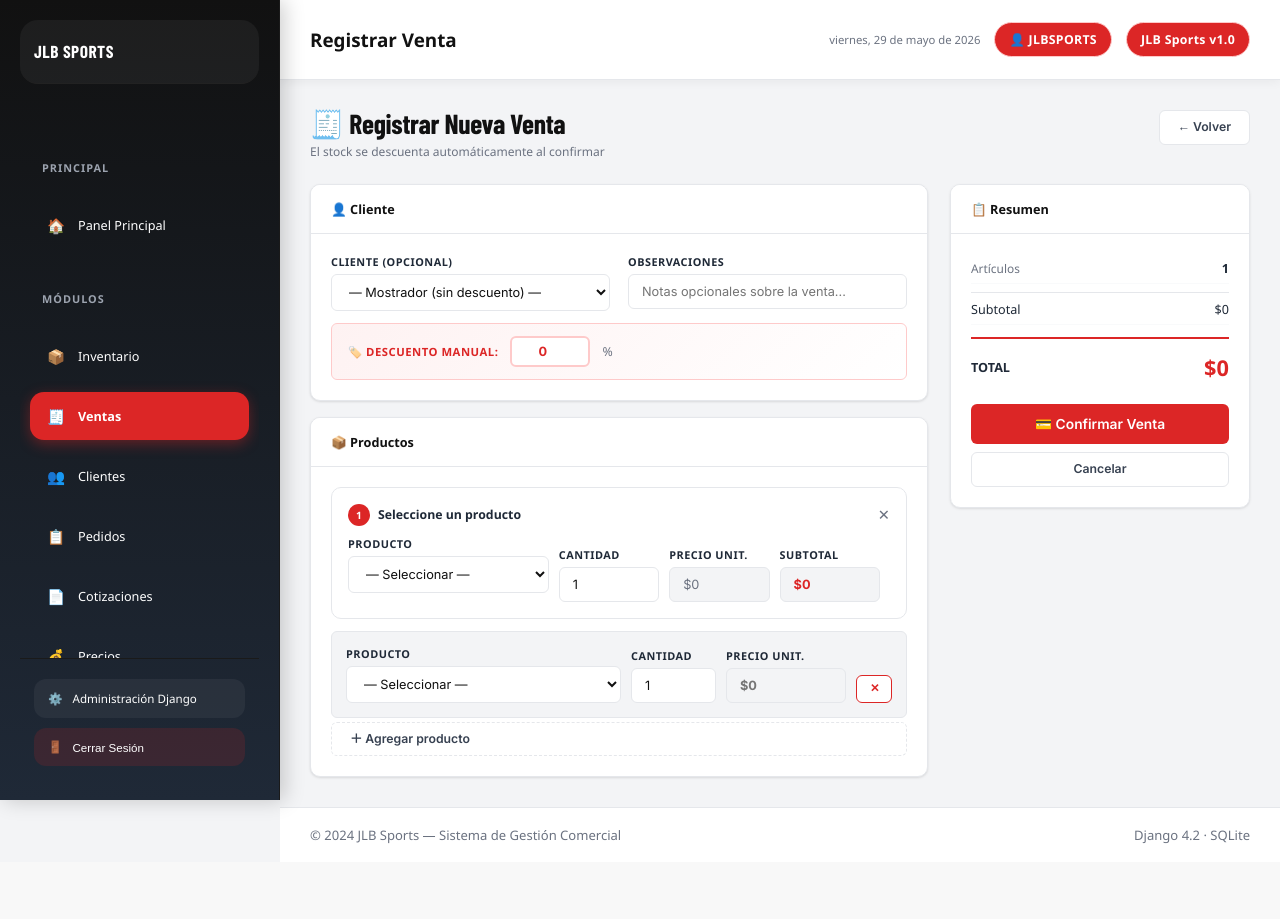
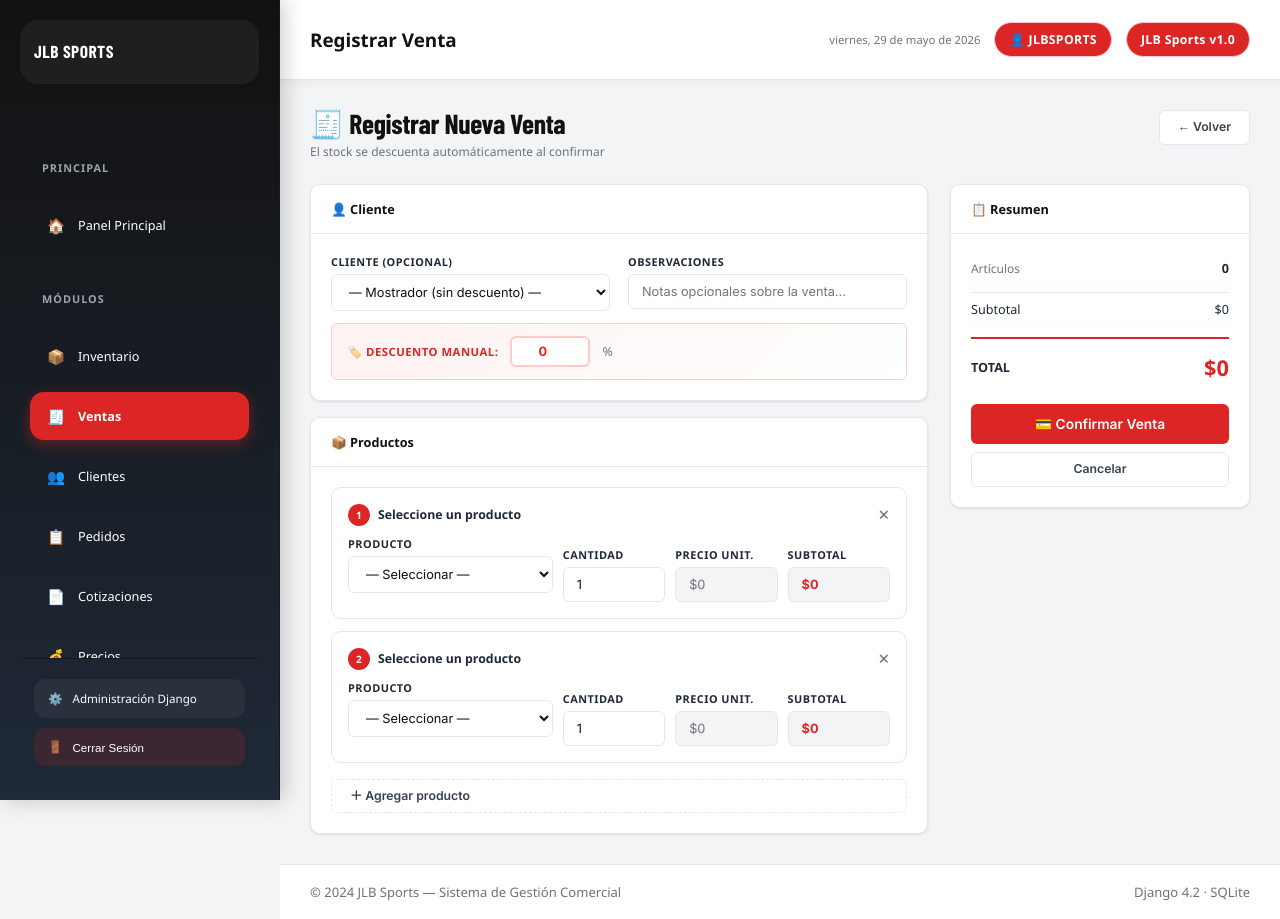
Before and after one commit to Pauuvl/JLB-SPORTS, a Django app: page /sales/new/ in a window 1280 px wide. Before the commit the page ends 843 px from the top, so only its background shows below. Run offline with Django 4.2, Linux system fonts and the light colour scheme; a user stored in the database is signed in; data comes from the database, SQL or seed files in the repository; tables that the repository leaves empty hold one stand-in row (values such as "Sample post"); some web fonts are replaced.

Commit message:
Update sale_form.html

```diff
--- a/templates/sales/sale_form.html
+++ b/templates/sales/sale_form.html
@@ -30,7 +30,7 @@
   transition: box-shadow 0.2s;
 }
 .item-card:hover { box-shadow: var(--sombra); }
-.item-grid { display: grid; grid-template-columns: 2fr 1fr 1fr 1fr auto; gap: 10px; align-items: end; }
+.item-grid { display: grid; grid-template-columns: 2fr 1fr 1fr 1fr; gap: 10px; align-items: end; }
 .item-header { display: flex; align-items: center; justify-content: space-between; margin-bottom: 10px; }
 .item-num { background: var(--rojo); color: white; width: 22px; height: 22px; border-radius: 50%; display: flex; align-items: center; justify-content: center; font-size: 0.7rem; font-weight: 800; flex-shrink: 0; }
 .color-selector-wrap {
@@ -68,7 +68,6 @@
 .resumen-subtotal { border-top: 1px solid var(--gris-borde); margin-top: 8px; padding-top: 8px; }
 .resumen-descuento { color: var(--verde); font-weight: 600; }
 .resumen-total-big { font-size: 1.5rem; font-weight: 800; color: var(--rojo); }
-.agregar-btn-wrap { display: flex; justify-content: center; margin: 14px 0; }
 @media(max-width:900px){ .venta-layout{ grid-template-columns:1fr; } .item-grid{ grid-template-columns:1fr 1fr; } }
 </style>
 {% endblock %}
@@ -178,25 +177,21 @@
 
   </div>
 </form>
+{% endblock %}
 
+{% block extra_js %}
 <script>
+/* ================================================================
+   JLB Sports — Formulario de Venta (sobreescribe main.js)
+   ================================================================ */
 window.PRODUCTOS = {{ products_json|safe }};
 
-let itemIndex = 0;
+// Índice propio para este formulario (independiente de main.js)
+let _ventaItemIndex = 0;
 
-function alCambiarCliente() {
-  const sel = document.getElementById('select-cliente');
-  const opt = sel.selectedOptions[0];
-  const descuento = parseFloat(opt.dataset.descuento) || 0;
-  document.getElementById('input-descuento').value = descuento;
-  if (descuento > 0) {
-    document.getElementById('desc-hint').textContent = `Descuento del cliente aplicado`;
-  } else {
-    document.getElementById('desc-hint').textContent = '';
-  }
-  recalcularTodo();
-}
-
+// ------------------------------------------------------------------
+// Utilidades
+// ------------------------------------------------------------------
 function formatoPesos(v) {
   return '$' + Math.round(v).toLocaleString('es-CO').replace(/,/g, '.');
 }
@@ -205,15 +200,46 @@ function getDescuento() {
   return parseFloat(document.getElementById('input-descuento').value) || 0;
 }
 
+// ------------------------------------------------------------------
+// Cliente
+// ------------------------------------------------------------------
+function alCambiarCliente() {
+  const sel = document.getElementById('select-cliente');
+  const opt = sel.selectedOptions[0];
+  const descuento = parseFloat(opt.dataset.descuento) || 0;
+  document.getElementById('input-descuento').value = descuento;
+  document.getElementById('desc-hint').textContent =
+    descuento > 0 ? 'Descuento del cliente aplicado' : '';
+  recalcularTodo();
+}
+
+// ------------------------------------------------------------------
+// Agregar / Eliminar item
+// ------------------------------------------------------------------
 function agregarItem() {
-  if (window.PRODUCTOS.length === 0) { alert('No hay productos en el inventario.'); return; }
+  if (!window.PRODUCTOS || window.PRODUCTOS.length === 0) {
+    alert('No hay productos en el inventario.');
+    return;
+  }
 
   const lista = document.getElementById('items-lista');
-  const idx = itemIndex++;
+  if (!lista) return;
 
+  const idx = _ventaItemIndex++;
+
+  // Construir opciones — usamos atributos data con JSON codificado en base64
+  // para evitar conflictos de comillas en el HTML
   const opts = window.PRODUCTOS.map(p => {
     const stockLabel = p.stock === 0 ? ' ⚠️ AGOTADO' : ` (Stock: ${p.stock})`;
-    return `<option value="${p.id}" data-precio="${p.precio}" data-stock="${p.stock}" data-colores='${JSON.stringify(p.colores)}' data-color-stocks='${JSON.stringify(p.color_stocks || [])}'>${p.nombre}${stockLabel}</option>`;
+    // Codificar listas como JSON en atributos data (comillas dobles escapadas)
+    const coloresJSON   = JSON.stringify(p.colores       || []);
+    const colorStocksJSON = JSON.stringify(p.color_stocks || []);
+    return `<option value="${p.id}"
+      data-precio="${p.precio}"
+      data-stock="${p.stock}"
+      data-colores="${coloresJSON.replace(/"/g, '&quot;')}"
+      data-colorstocks="${colorStocksJSON.replace(/"/g, '&quot;')}"
+    >${p.nombre}${stockLabel}</option>`;
   }).join('');
 
   const div = document.createElement('div');
@@ -225,12 +251,15 @@ function agregarItem() {
         <div class="item-num">${idx + 1}</div>
         <span class="bold" style="font-size:0.85rem;" id="item-name-${idx}">Seleccione un producto</span>
       </div>
-      <button type="button" onclick="eliminarItem(${idx})" style="background:none;border:none;color:var(--gris-texto);cursor:pointer;font-size:1rem;" title="Quitar">✕</button>
+      <button type="button" onclick="eliminarItem(${idx})"
+              style="background:none;border:none;color:var(--gris-texto);cursor:pointer;font-size:1rem;"
+              title="Quitar">✕</button>
     </div>
     <div class="item-grid">
       <div class="form-grupo" style="margin:0;">
         <label>Producto</label>
-        <select name="product_id[]" id="prod-sel-${idx}" onchange="alCambiarProducto(${idx})" required>
+        <select name="product_id[]" id="prod-sel-${idx}"
+                onchange="alCambiarProducto(${idx})" required>
           <option value="">— Seleccionar —</option>
           ${opts}
         </select>
@@ -243,120 +272,164 @@ function agregarItem() {
       </div>
       <div class="form-grupo" style="margin:0;">
         <label>Precio Unit.</label>
-        <input type="text" id="precio-${idx}" readonly value="$0" style="background:var(--gris-fondo);">
+        <input type="text" id="precio-${idx}" readonly value="$0"
+               style="background:var(--gris-fondo);">
       </div>
       <div class="form-grupo" style="margin:0;">
         <label>Subtotal</label>
-        <input type="text" id="subtotal-${idx}" readonly value="$0" style="background:var(--gris-fondo);font-weight:700;color:var(--rojo);">
+        <input type="text" id="subtotal-${idx}" readonly value="$0"
+               style="background:var(--gris-fondo);font-weight:700;color:var(--rojo);">
       </div>
     </div>
+
+    <!-- Selector de color — visible solo si el producto tiene colores -->
     <div class="color-selector-wrap" id="color-wrap-${idx}">
       <div class="form-grupo" style="margin:0;">
         <label>Color</label>
-        <select name="color_vendido[]" id="color-sel-${idx}" onchange="validarColorStock(${idx}); recalcularTodo();">
+        <select name="color_vendido[]" id="color-sel-${idx}"
+                onchange="validarColorStock(${idx}); recalcularTodo();">
           <option value="">— Sin color específico —</option>
         </select>
         <div class="color-stock-info" id="color-stock-info-${idx}"></div>
       </div>
     </div>
   `;
+
   lista.appendChild(div);
   recalcularTodo();
 }
 
+function eliminarItem(idx) {
+  document.getElementById(`item-${idx}`)?.remove();
+  recalcularTodo();
+}
+
+// ------------------------------------------------------------------
+// Cambio de producto → actualizar precio, stock badge y selector color
+// ------------------------------------------------------------------
 function alCambiarProducto(idx) {
   const sel = document.getElementById(`prod-sel-${idx}`);
-  const opt = sel.selectedOptions[0];
+  const opt = sel?.selectedOptions[0];
   if (!opt || !opt.value) return;
 
   const precio = parseFloat(opt.dataset.precio) || 0;
-  const stock = parseInt(opt.dataset.stock) || 0;
-  const colores = JSON.parse(opt.dataset.colores || '[]');
-  const colorStocks = JSON.parse(opt.dataset.colorStocks || '[]');
+  const stock  = parseInt(opt.dataset.stock)    || 0;
 
-  document.getElementById(`item-name-${idx}`).textContent = opt.text.split(' (Stock')[0].split(' ⚠️')[0];
+  // Leer listas desde los atributos data (decodificando &quot; → ")
+  let colores    = [];
+  let colorStocks = [];
+  try {
+    colores     = JSON.parse(opt.getAttribute('data-colores')     || '[]');
+    colorStocks = JSON.parse(opt.getAttribute('data-colorstocks') || '[]');
+  } catch(e) {
+    console.warn('Error parseando colores:', e);
+  }
+
+  // Nombre del producto (sin el stock label)
+  document.getElementById(`item-name-${idx}`).textContent =
+    opt.text.replace(/\s*⚠️ AGOTADO|\s*\(Stock:.*?\)/, '').trim();
+
+  // Precio
   document.getElementById(`precio-${idx}`).value = formatoPesos(precio);
 
-  // Stock badge
+  // Badge de stock general
   let badgeClass = 'stock-ok', badgeText = `Stock: ${stock}`;
-  if (stock === 0) { badgeClass = 'stock-agotado'; badgeText = 'Agotado'; }
-  else if (stock <= 5) { badgeClass = 'stock-bajo'; badgeText = `Stock bajo: ${stock}`; }
-  document.getElementById(`stock-info-${idx}`).innerHTML = `<span class="stock-badge ${badgeClass}">${badgeText}</span>`;
+  if (stock === 0)      { badgeClass = 'stock-agotado'; badgeText = 'Agotado'; }
+  else if (stock <= 5)  { badgeClass = 'stock-bajo';    badgeText = `Stock bajo: ${stock}`; }
+  document.getElementById(`stock-info-${idx}`).innerHTML =
+    `<span class="stock-badge ${badgeClass}">${badgeText}</span>`;
 
-  // Color selector
+  // Selector de color
   const colorWrap = document.getElementById(`color-wrap-${idx}`);
-  const colorSel = document.getElementById(`color-sel-${idx}`);
+  const colorSel  = document.getElementById(`color-sel-${idx}`);
+
   if (colores.length > 0) {
-    colorWrap.style.display = 'block';
+    // Poblar opciones con stock por color
     colorSel.innerHTML = '<option value="">— Sin color específico —</option>';
     colores.forEach(c => {
       const cs = colorStocks.find(x => x.color === c);
-      const stockInfo = cs ? ` (Stock: ${cs.stock})` : '';
-      colorSel.innerHTML += `<option value="${c}" data-color-stock="${cs ? cs.stock : ''}">${c}${stockInfo}</option>`;
+      const stockInfo  = cs ? ` (Stock: ${cs.stock})` : '';
+      const stockAttr  = cs ? cs.stock : '';
+      colorSel.innerHTML +=
+        `<option value="${c}" data-color-stock="${stockAttr}">${c}${stockInfo}</option>`;
     });
+    colorWrap.style.display = 'block';
   } else {
     colorWrap.style.display = 'none';
     colorSel.value = '';
+    document.getElementById(`color-stock-info-${idx}`).innerHTML = '';
   }
 
   validarStock(idx);
   recalcularTodo();
 }
 
+// ------------------------------------------------------------------
+// Validar stock general
+// ------------------------------------------------------------------
 function validarStock(idx) {
   const sel = document.getElementById(`prod-sel-${idx}`);
   const opt = sel?.selectedOptions[0];
   if (!opt || !opt.value) return;
-  const stock = parseInt(opt.dataset.stock) || 0;
+
+  const stock    = parseInt(opt.dataset.stock) || 0;
   const qtyInput = document.getElementById(`qty-${idx}`);
   let qty = parseInt(qtyInput.value) || 1;
-  if (qty > stock && stock > 0) {
-    qtyInput.value = stock;
-    qty = stock;
-  }
-  qtyInput.max = stock;
+  if (stock > 0 && qty > stock) { qtyInput.value = stock; }
+  qtyInput.max = stock || 9999;
 }
 
+// ------------------------------------------------------------------
+// Validar stock por color
+// ------------------------------------------------------------------
 function validarColorStock(idx) {
   const colorSel = document.getElementById(`color-sel-${idx}`);
-  const opt = colorSel?.selectedOptions[0];
+  const opt  = colorSel?.selectedOptions[0];
   const info = document.getElementById(`color-stock-info-${idx}`);
-  if (!opt || !opt.value) { if(info) info.innerHTML = ''; return; }
+  if (!opt || !opt.value) { if (info) info.innerHTML = ''; return; }
+
   const colorStock = opt.dataset.colorStock;
   if (colorStock !== '') {
     const s = parseInt(colorStock);
     let cls = 'stock-ok', txt = `Disponible: ${s}`;
-    if (s === 0) { cls = 'stock-agotado'; txt = 'Agotado en este color'; }
-    else if (s <= 3) { cls = 'stock-bajo'; txt = `Stock bajo: ${s}`; }
+    if (s === 0)     { cls = 'stock-agotado'; txt = 'Agotado en este color'; }
+    else if (s <= 3) { cls = 'stock-bajo';    txt = `Stock bajo: ${s}`; }
     info.innerHTML = `<span class="stock-badge ${cls}">${txt}</span>`;
     const qtyInput = document.getElementById(`qty-${idx}`);
-    if (parseInt(qtyInput.value) > s && s > 0) qtyInput.value = s;
+    if (s > 0 && parseInt(qtyInput.value) > s) qtyInput.value = s;
   }
 }
 
+// ------------------------------------------------------------------
+// Recalcular resumen
+// ------------------------------------------------------------------
 function recalcularTodo() {
   let subtotal = 0, totalItems = 0;
+
   document.querySelectorAll('.item-card').forEach(fila => {
     const idx = fila.id.replace('item-', '');
     const sel = fila.querySelector('select[name="product_id[]"]');
     const opt = sel?.selectedOptions[0];
     if (!opt || !opt.value) return;
+
     const precio = parseFloat(opt.dataset.precio) || 0;
-    const qty = parseInt(document.getElementById(`qty-${idx}`)?.value) || 1;
-    const sub = precio * qty;
-    document.getElementById(`precio-${idx}`).value = formatoPesos(precio);
+    const qty    = parseInt(document.getElementById(`qty-${idx}`)?.value) || 1;
+    const sub    = precio * qty;
+
+    document.getElementById(`precio-${idx}`).value   = formatoPesos(precio);
     document.getElementById(`subtotal-${idx}`).value = formatoPesos(sub);
-    subtotal += sub;
-    totalItems += qty;
+
+    subtotal    += sub;
+    totalItems  += qty;
   });
 
-  const desc = getDescuento();
+  const desc      = getDescuento();
   const descMonto = subtotal * (desc / 100);
-  const total = subtotal - descMonto;
+  const total     = subtotal - descMonto;
 
-  document.getElementById('resumen-items').textContent = totalItems;
+  document.getElementById('resumen-items').textContent    = totalItems;
   document.getElementById('resumen-subtotal').textContent = formatoPesos(subtotal);
-  document.getElementById('resumen-total').textContent = formatoPesos(total);
+  document.getElementById('resumen-total').textContent    = formatoPesos(total);
 
   const descLinea = document.getElementById('resumen-desc-linea');
   if (desc > 0 && subtotal > 0) {
@@ -368,12 +441,15 @@ function recalcularTodo() {
   }
 }
 
-function eliminarItem(idx) {
-  document.getElementById(`item-${idx}`)?.remove();
-  recalcularTodo();
-}
-
-// Add first item on load
-agregarItem();
+// ------------------------------------------------------------------
+// Init — un solo item al cargar, DESPUÉS de que main.js haya corrido
+// ------------------------------------------------------------------
+(function init() {
+  // Limpiar cualquier item que main.js haya podido insertar
+  const lista = document.getElementById('items-lista');
+  if (lista) lista.innerHTML = '';
+  _ventaItemIndex = 0;
+  agregarItem();
+})();
 </script>
 {% endblock %}
```
